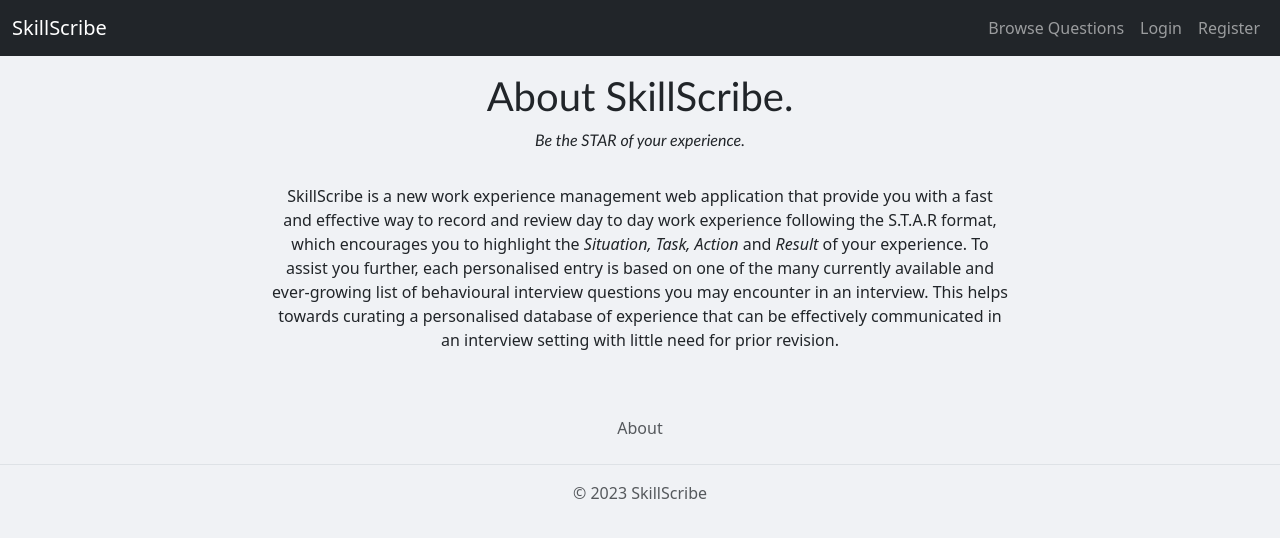
After one commit to ldettorre/SkillScribe, a Django app: page /about/ in a window 1280 px wide. The commit adds this page. Shown: the top 538 px of the page. Run offline with Django 4.2, Linux system fonts and the light colour scheme.

Commit message:
Added an about page with a basic introduction to SkillScribe

```diff
--- /dev/null
+++ b/home/templates/home/about.html
@@ -0,0 +1,16 @@
+{% extends 'base.html' %} {% load static %} {% block content %}
+<div class="row">
+    <div class="col-12 text-center questions-title">
+        <h1>About SkillScribe.</h1>
+        <p><i>Be the STAR of your experience.</i></p>
+    </div>
+</div>
+<div class="row text-center about-content">
+    <div class="col-sm-8">
+        <p>SkillScribe is a new work experience management web application that provide you with a fast and effective way to record and review day to day work experience following the S.T.A.R format, which encourages you to highlight the <i>Situation, Task, Action </i>and <i>Result</i> of your experience. To assist you further, each personalised entry is based on one of the many currently available and ever-growing list of behavioural interview questions you may encounter in an interview. This helps towards curating a personalised database of experience that can be effectively communicated in an interview setting with little need for prior revision.
+        </p>
+    </div>
+</div>
+
+
+{% endblock %}
--- a/home/urls.py
+++ b/home/urls.py
@@ -3,4 +3,5 @@ from . import views
 
 urlpatterns=[
     path('', views.index, name='index'),
+    path('about/', views.about, name='about'),
 ]
--- a/home/views.py
+++ b/home/views.py
@@ -1,8 +1,10 @@
 from django.shortcuts import render,redirect
-from entries.views import questions
 
 # Create your views here.
 def index(request):
     if request.user.is_authenticated:
         return redirect('questions')
     return render(request, 'home/index.html')
+
+def about(request):
+    return render(request, 'home/about.html')
--- a/skillScribe/settings.py
+++ b/skillScribe/settings.py
@@ -27,7 +27,7 @@ SECRET_KEY = config('SECRET_KEY')
 
 # SECURITY WARNING: don't run with debug turned on in production!
 DEBUG = config('DEBUG', cast=bool)
-
+DEBUG = False
 
 
 ALLOWED_HOSTS = ['skillscribe-d47e2a842c2b.herokuapp.com','127.0.0.1']
--- a/static/css/style.css
+++ b/static/css/style.css
@@ -114,12 +114,6 @@ input.register-submit-button{
     font-family: 'Trebuchet MS', 'Lucida Sans Unicode', 'Lucida Grande', 'Lucida Sans', Arial, sans-serif;
 }
 
-/* @media screen and (max-width: 767px) {
-    .questions-title{
-        display:none;
-    }
-} */
-
 .category-name {
     font-weight: 500;
 }
@@ -221,3 +215,11 @@ input.register-submit-button{
     display:none;
 }
 /* Password Reset styling end */
+
+/* About Page styling */
+.about-content {
+    justify-content: center;
+    font-weight:500;
+}
+
+/* About Page styling end */
--- a/templates/partials/_footer.html
+++ b/templates/partials/_footer.html
@@ -1,10 +1,7 @@
 <footer class="py-3 my-4">
     <ul class="nav justify-content-center border-bottom pb-3 mb-3">
-      <li class="nav-item"><a href="#" class="nav-link px-2 text-body-secondary">Home</a></li>
-      <li class="nav-item"><a href="#" class="nav-link px-2 text-body-secondary">Features</a></li>
-      <li class="nav-item"><a href="#" class="nav-link px-2 text-body-secondary">Pricing</a></li>
-      <li class="nav-item"><a href="#" class="nav-link px-2 text-body-secondary">FAQs</a></li>
-      <li class="nav-item"><a href="#" class="nav-link px-2 text-body-secondary">About</a></li>
+      <li class="nav-item"><a href="{% url 'about' %}" class="nav-link px-2 text-body-secondary">About</a></li>
+      <!-- <li class="nav-item"><a href="{% url 'faq'}" class="nav-link px-2 text-body-secondary">FAQs</a></li> -->
     </ul>
     <p class="text-center text-body-secondary">&copy; 2023 SkillScribe</p>
 </footer>
```
Also changed, not shown: 1 other file.
